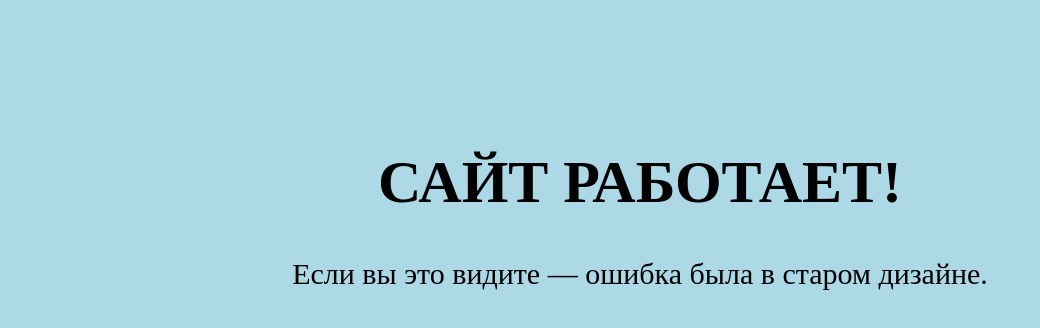
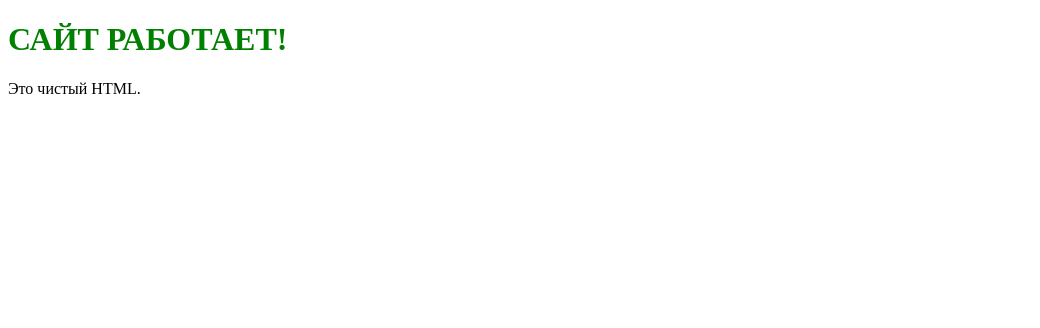
Before and after one commit to DMW99999/my-shop-app, a plain HTML site: page index.html in a window 1280 px wide. Shown: the whole page, without its empty margins (0-1040 px from the left). Drawn offline with Linux system fonts and the light colour scheme.

Commit message:
index.html

```diff
--- a/index.html
+++ b/index.html
@@ -2,13 +2,10 @@
 <html lang="ru">
 <head>
     <meta charset="UTF-8">
-    <title>ТЕСТ САЙТА</title>
-    <style>
-        body { background-color: lightblue; text-align: center; padding-top: 100px; font-size: 30px; }
-    </style>
+    <title>Тест</title>
 </head>
 <body>
-    <h1>САЙТ РАБОТАЕТ!</h1>
-    <p>Если вы это видите — ошибка была в старом дизайне.</p>
+    <h1 style="color: green;">САЙТ РАБОТАЕТ!</h1>
+    <p>Это чистый HTML.</p>
 </body>
 </html>
```
